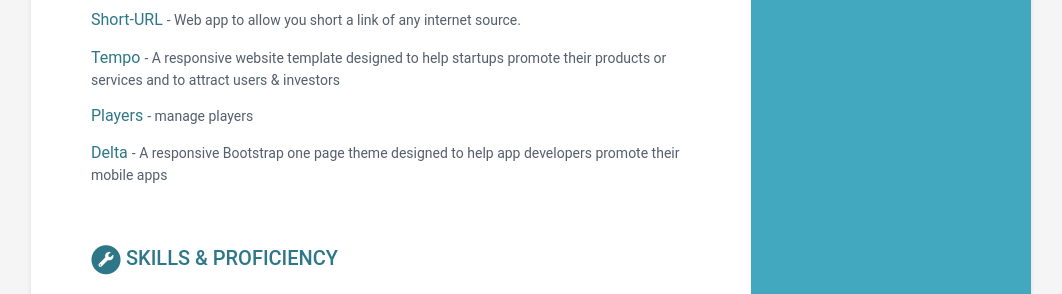
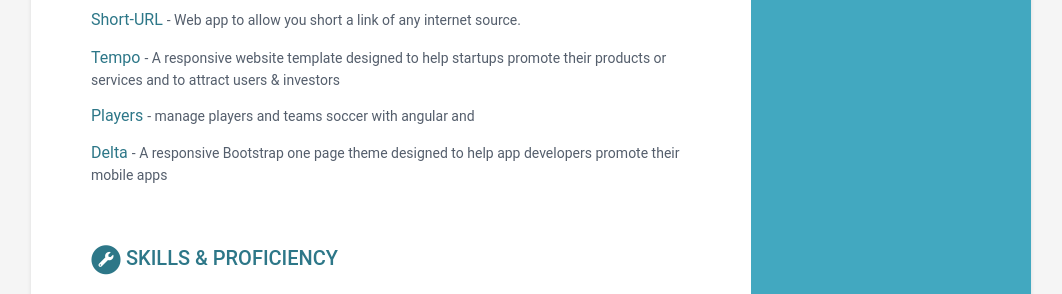
Before and after one commit to elcordova/caring-europa-fe48a, a Jekyll site: the page built from index.html, in a window 1280 px wide. Shown: the part 1319-1613 px from the top of the page, without its empty margins (109-1171 px from the left). Built offline with Jekyll 4.4.1, drawn with Linux system fonts in a browser that asks for light colours.

Commit message:
data.yml: changed

```diff
--- a/_data/data.yml
+++ b/_data/data.yml
@@ -103,7 +103,7 @@ projects:
     - title: Players
       link: '#'
       tagline: >-
-        manage players
+        manage players and teams soccer with angular and
     - title: Delta
       link: '#'
       tagline: >-
```
